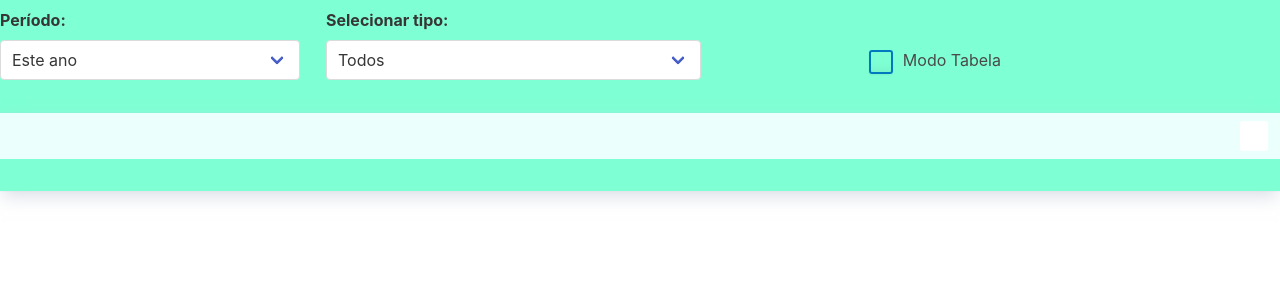
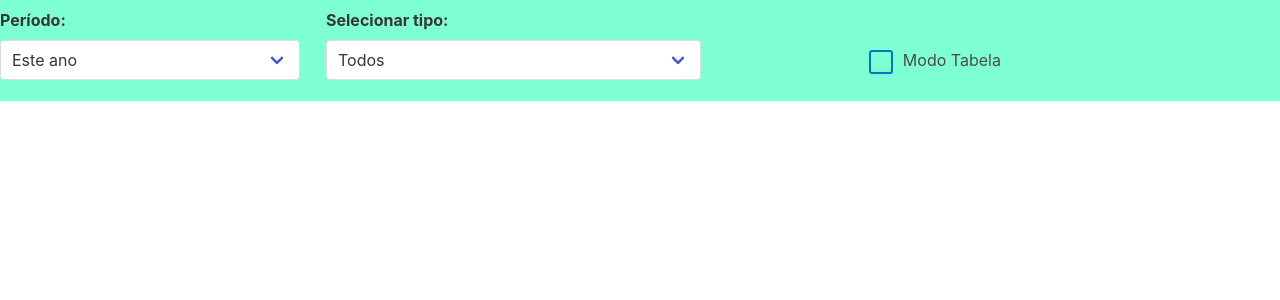
Before and after one commit to adryanzx/RelatorioAluno, a Vue app: page / in a window 1280 px wide. Shown: the top 300 px of the page. Built offline with nearby package versions, Linux system fonts and the light colour scheme.

Commit message:
sem o slot

```diff
--- a/src/components/timeline.vue
+++ b/src/components/timeline.vue
@@ -5,53 +5,6 @@
 
 
 
-<div class="mb-5 --box-shadow">
-
-<div
-
-  class="is-flex py-2 px-3"
-
-  v-bind:class="{ 'has-background-primary-light': visible }"
-
-  style="justify-content: space-between; cursor: pointer"
-
-  @click="visible = !visible"
-
->
-
-  <p style="line-height: 28px">{{ label }}</p>
-
-  <button style="border: 0" class="button is-small" v-if="!visible">
-
-    <span class="icon is-small">
-
-      <i class="fa fa-plus"></i>
-
-    </span>
-
-  </button>
-
-  <button class="button is-small" style="border: 0" v-else>
-
-    <span class="icon is-small">
-
-      <i class="fa fa-minus"></i>
-
-    </span>
-
-  </button>
-
-</div>
-
-<div :class="!noPadding ? 'p-4' : null" v-show="visible === true">
-
-
-
-
-
-</div>
-
-</div>
 
 </template>
 
@@ -59,37 +12,7 @@
 <script>
 
 
-export default {
 
-name: "ContainerToggleContent",
-
-data: () => ({
-
-  visible: true,
-
-}),
-
-props: {
-
-  label: {
-
-    type: String,
-
-    required: true,
-
-  },
-
-  noPadding: {
-
-    type: Boolean,
-
-    default: false
-
-  }
-
-},
-
-};
 
 </script>
 
@@ -98,16 +21,4 @@ props: {
 <style>
 
 
-.--margin-right {
-
-margin-right: 1rem;
-
-}
-.--box-shadow {
-
-box-shadow: 0 0.5em 0.7em -0.125em rgba(185, 196, 212, 0.3), 0 0px 0 1px rgba(185, 196, 212, 0.1) !important;
-
- box-shadow: 0 0.5em 1em -0.125em rgba(185, 196, 212, 0.5), 0 0px 0 1px rgba(185, 196, 212, 0.1) !important;
-}
-
 </style>
```
